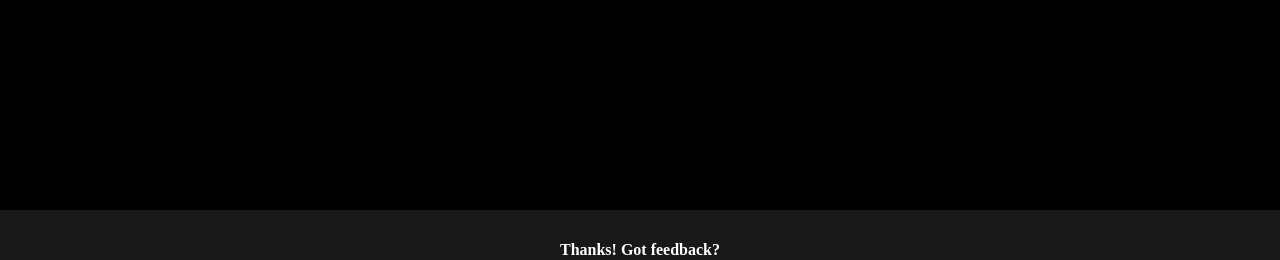
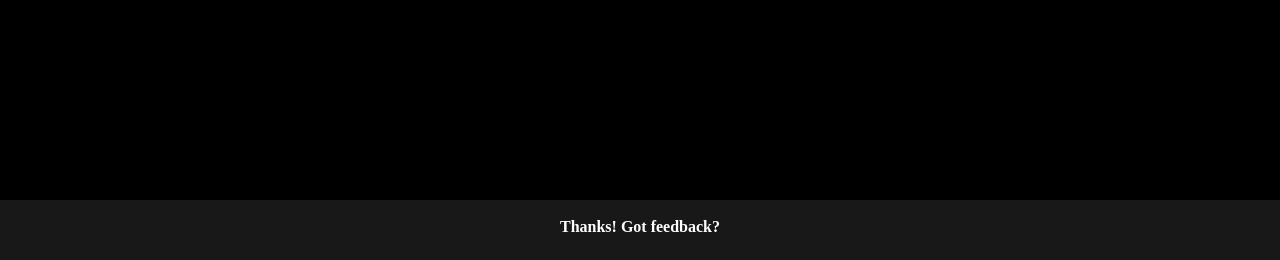
Before and after one commit to benlaval23/wheretowatch, a Flask app: template templates/index_search.html in a window 1280 px wide. Shown: the part 540-800 px from the top of the page. Run offline with Flask 2, Linux system fonts and the light colour scheme; the template is opened without the code that fills it: values that come from a table or form of the project are taken from there, others are empty; parts of the project's set-up code (start-up, migrations or seed data) failed here and were passed over; some web fonts are replaced.

Commit message:
footer alignemnt

```diff
--- a/index.py
+++ b/index.py
@@ -49,6 +49,8 @@ response = requests.request("GET", url, headers=headers, params=querystring)
 results_dict = json.loads(response.text)
 #APIcall - end
 
+list_of_popular_results = []
+
 
 @app.route('/', methods=["GET", "POST"])
 def home():
@@ -59,6 +61,7 @@ def home():
         response = requests.request(
             "GET", url, headers=headers, params=querystring)
         results_dict = json.loads(response.text)
+        list_of_popular_results.append(results_dict['results'])
         results_count = len(results_dict['results'])
         return render_template('index_search.html', template_results=results_dict, template_form=my_form, search=search, results_count=results_count)
     return render_template('index.html', template_form=my_form)
--- a/static/css/style2.css
+++ b/static/css/style2.css
@@ -250,7 +250,7 @@ main {
 }
 
 footer {
-  height: 50px;
+  height: 60px;
   width: 100%;
   background-color: #181818;
   text-align: center;
@@ -269,4 +269,5 @@ footer {
 footer h2 {
   font-size: 16px;
   font-family: Nunito;
+  margin: 0 auto;
 }
```
